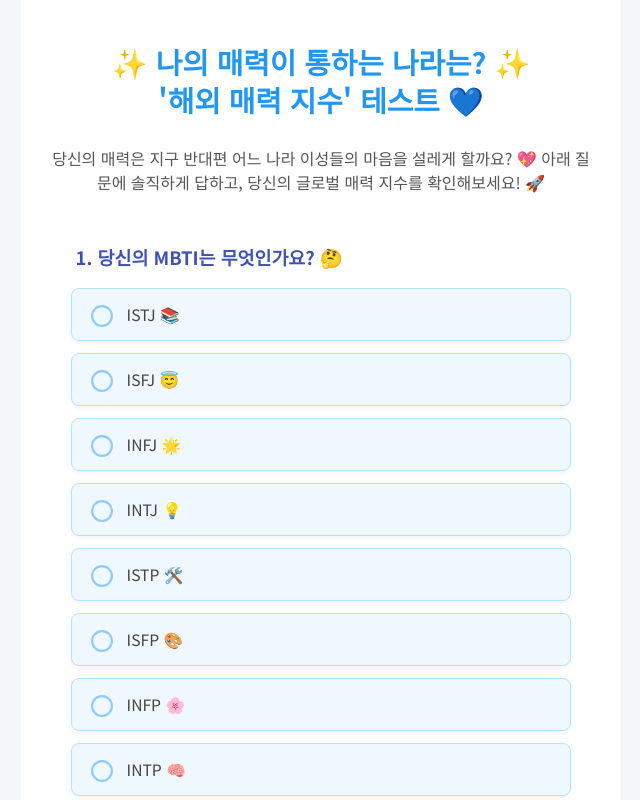
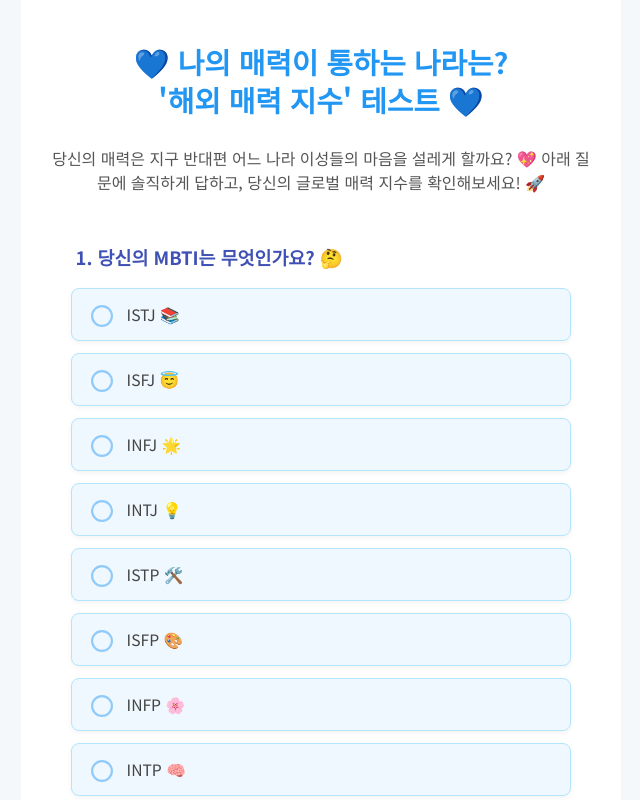
Before and after one commit to hackerseob/attractiveness, a plain HTML site: page index.html in a window 1280 px wide. Shown: the top 800 px of the page, without its empty margins (319-959 px from the left). Drawn offline with Linux system fonts and the light colour scheme.

Commit message:
Update index.html

```diff
--- a/index.html
+++ b/index.html
@@ -198,7 +198,7 @@
 </head>
 <body>
     <div class="container">
-        <h1>✨ 나의 매력이 통하는 나라는? ✨<br>'해외 매력 지수' 테스트 💙</h1>
+        <h1>💙 나의 매력이 통하는 나라는? <br>'해외 매력 지수' 테스트 💙</h1>
         <p class="intro-text">
             당신의 매력은 지구 반대편 어느 나라 이성들의 마음을 설레게 할까요? 💖 아래 질문에 솔직하게 답하고, 당신의 글로벌 매력 지수를 확인해보세요! 🚀
         </p>
```
